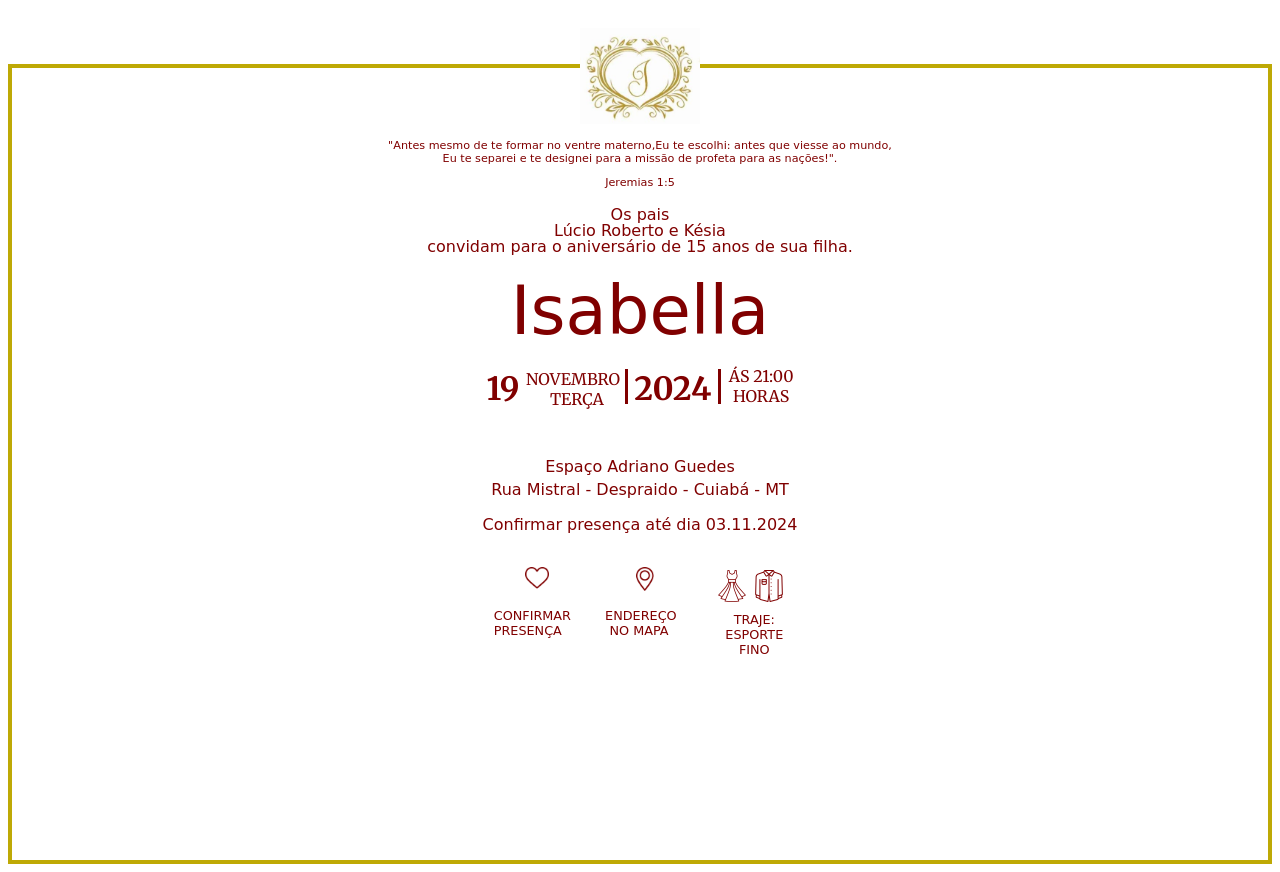
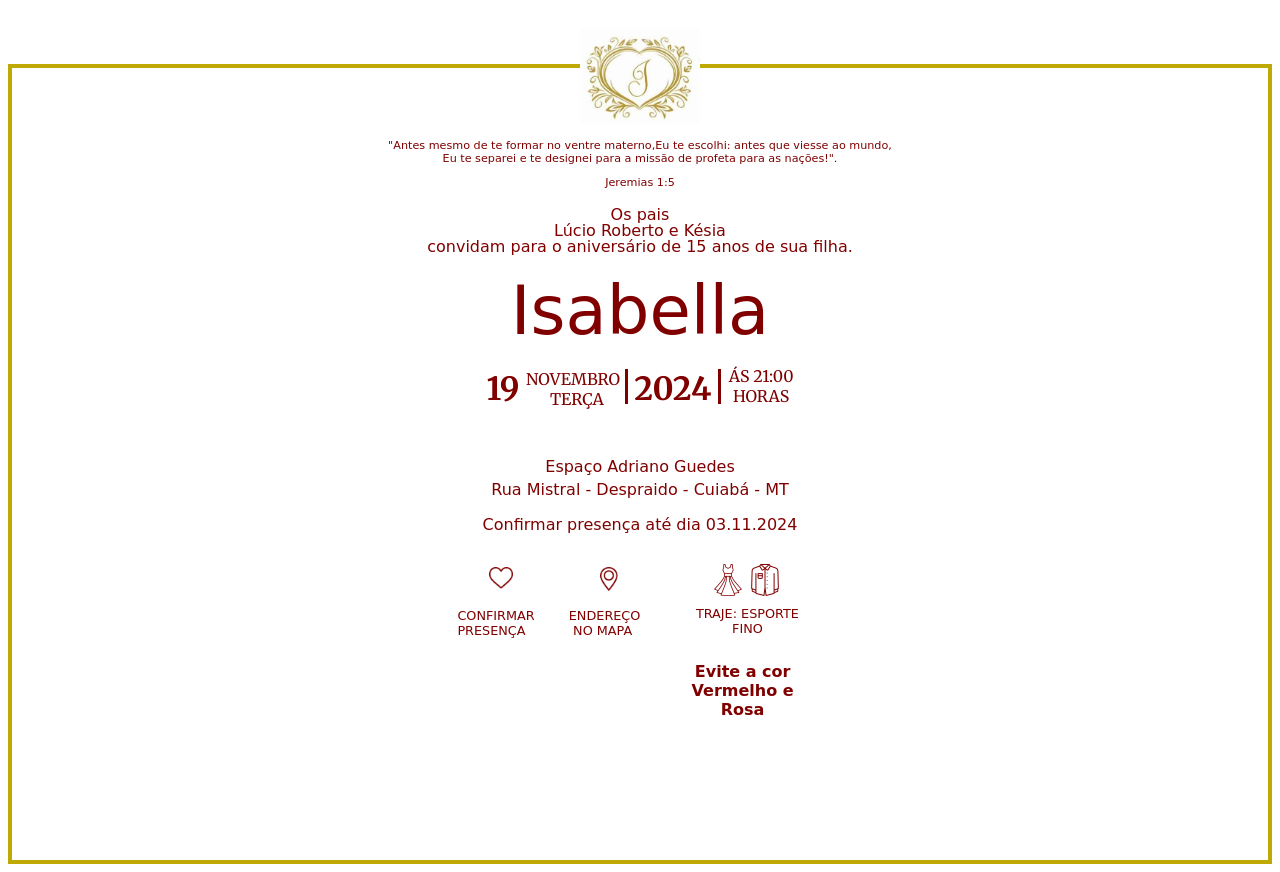
Before and after one commit to yohanavasconcelos/Isabella-15-anos, a plain HTML site: page index.html in a window 1280 px wide. Drawn offline with Linux system fonts and the light colour scheme; a web font is replaced by a local one.

Commit message:
Add files via upload

```diff
--- a/index.html
+++ b/index.html
@@ -62,6 +62,7 @@
                         <img src="img/camisa.png" alt="camisa" class="camisa">
                     </div>
                     <p class="traje_texto">TRAJE: ESPORTE FINO</p>
+                    <p class="evitar">Evite a cor Vermelho e Rosa</p>
                 </div>
             </div>
         </section>
--- a/styles.css
+++ b/styles.css
@@ -159,8 +159,7 @@ body{
 }
 
 .imagem{
-    margin-bottom: -0.5em;
-    margin-left: 0.5em;
+    margin: 4em 0 -0.5em 0;
 }
 
 .vestido{
@@ -176,8 +175,18 @@ body{
 .traje_texto{
     border: 1px solid transparent;
     height: 3em;
-    width: 5em;
-    margin-left: 1.2em;
+    width: 10em;
+    margin-left: 1em;
     margin-bottom: 0.5em;
     font-size: 0.8em;
 }
+
+.evitar{
+    border: 1px solid transparent;
+    height: 3em;
+    width: 9em;
+    margin-right: 0.5em;
+    margin-top: 1em;
+    font-size: 1em;
+    font-weight: bold;
+}
```
